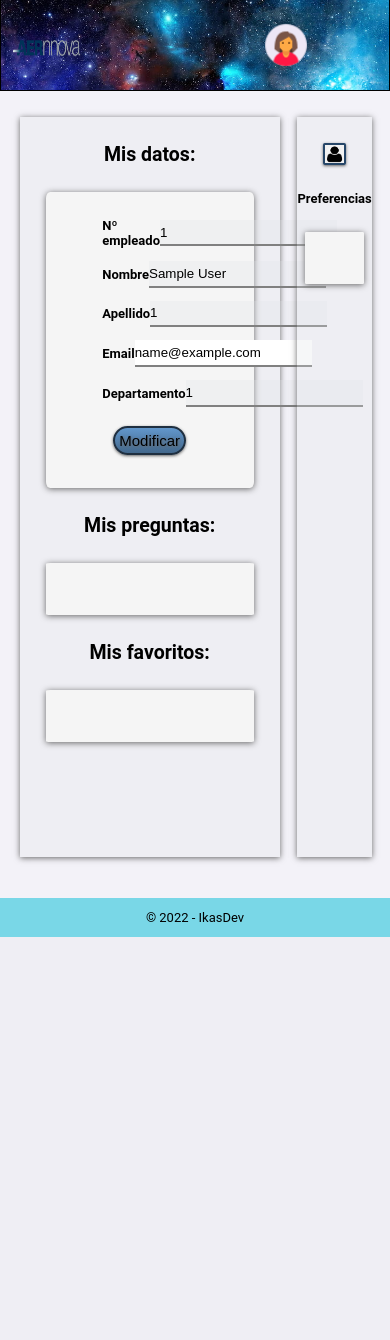
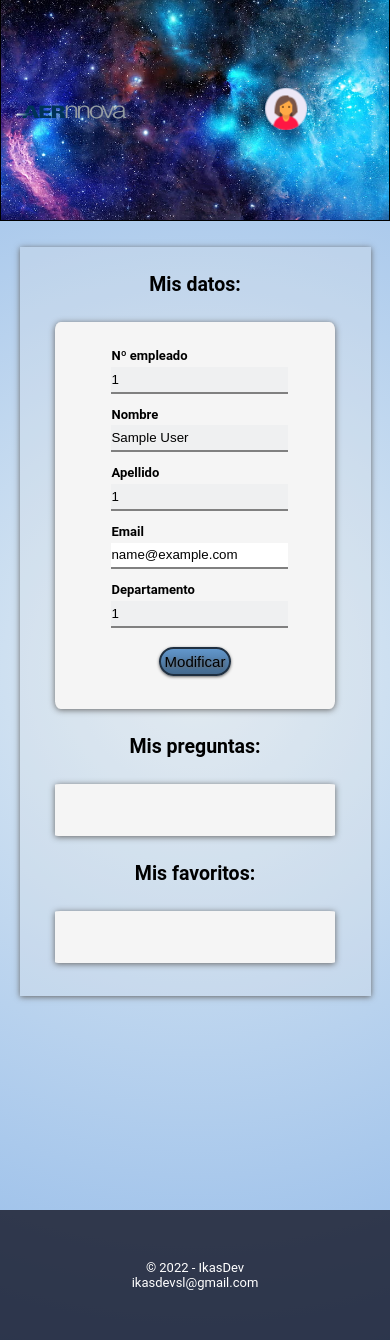
Before and after one commit to reto1-ikadev/reto2, a PHP site: page /controladores/miPerfil.php in a window 390 px wide. Before the commit the page ends 937 px from the top, so only its background shows below. Run offline with PHP 8.4, Linux system fonts and the light colour scheme; the visitor is signed in with stand-in values (Sample User, id 1); data that the repository does not hold is empty; some libraries are stand-ins or nearby versions.

Commit message:
responsive miPerfil

```diff
--- a/paginas/js/login.js
+++ b/paginas/js/login.js
@@ -4,3 +4,5 @@
 document.getElementById("registro").addEventListener('click', function() {
     window.open("controladores/registro.php");
 });
+//Se crea una cookie con los valores por defecto de preferencias.
+document.cookie = "preferencias = roboto,#0a0a0a,14 ";"max-age=360000;path=/";
--- a/paginas/js/miPerfil.js
+++ b/paginas/js/miPerfil.js
@@ -48,43 +48,44 @@
   //no puede tener return
   console.log("funcion generar preferencias");
   let pref = document.getElementById("pref");
-  let division = document.createElement("div");
-  division.setAttribute("class", "preferencias");
+  let division = document.createElement("form");
+  division.setAttribute("class", "formulario2");
   division.innerHTML =
-    "<form id='formulario2'>" +
-      "<div id= 'division'>" +
+
         "<h4>Tipo de fuente:</h4>" +
 
         "<div class='linea'>" +
+          "<label for='courier'>Maquina de escribir</label>" +
           "<input type='radio' name='fuente' id='courier' value = 'courier'>" +
-          "<label for='courier'>Maquina de escribir</label>" +
+
         "</div>" +
 
         "<div class='linea'>" +
+            "<label for='arial'>Clasica</label>" +
             "<input type='radio' name='fuente' id='arial' value = 'arial'>" +
-            "<label for='arial'>Clasica</label>" +
+
         "</div>" +
 
         "<div class='linea'>" +
+          "<label for='cursiva'>Cursiva</label>" +
             "<input type='radio' name='fuente' id='cursiva' value = 'cursiva'>" +
-            "<label for='cursiva'>Cursiva</label>" +
+
         "</div>" +
         "<div class='linea'>" +
+          "<label for='roboto'>Por defecto</label>" +
             "<input type='radio' name='fuente' id='roboto' value = 'roboto' checked>" +
-            "<label for='roboto'>Por defecto</label>" +
+
         "</div>" +
-        "<div>" +
+        "<div class='lineaA'>" +
             "<h4>Color de la fuente:</h4>" +
             "<input type='color' name='color' id='color' value='"+preferencias[1]+"'>" +
         "</div>" +
-        "<div >" +
+        "<div class= 'lineaA' >" +
             "<h4>Tamaño de la letra:</h4>" +
             "<input type='range' name = 'size' id= 'size' min ='10' max = '20' value='"+preferencias[2]+"'>" +
         "</div>" +
         "<div class='botones'>" +
-          "<button class='boton' id='enviarPref' type='submit'>Enviar</button>" +
-      "</div>" +
-    "</form>";
+          "<button class='boton' id='enviarPref' type='submit'>Enviar</button>";
   pref.appendChild(division);
   var botonEnviar = document.getElementById("enviarPref");
   console.log(botonEnviar);
--- a/paginas/styles/miPerfil.css
+++ b/paginas/styles/miPerfil.css
@@ -17,6 +17,9 @@
 }
 
 body{
+    background: rgb(228,238,244);
+    background: radial-gradient(circle, rgba(228,238,244,1) 0%, rgba(148,187,233,1)100%);
+    min-height: 100vh;
     display:flex;
     justify-content: center;
     display: grid;
@@ -70,6 +73,7 @@
     gap: 1em;
     padding-top: 2em;
     padding-bottom: 2em;
+
 }
 /*****************************DIVISIONES INTERIORES DE MIS PREGUNTAS Y MIS FAVORITOS*****************************/
 .pregunta, .favorito{
@@ -92,7 +96,6 @@
 
 }
 
-
 .material-symbols-outlined{
     color:rgb(144, 103, 26);
 }
@@ -105,32 +108,37 @@
     padding: .2em;
 }
 /******************************FORMULARIO PARA MOSTRAR LOS DATOS*************************************/
-form {
+form{
     display: flex;
     flex-direction: column;
     align-items: center;
     gap: 1em;
-    width: 65%;
+    width: 85%;
+    /*El width tiene que ser 85%, si se pone menos, en tamaño
+    de pantalla menor a 1200px se juntan demasiado los inputs y los label*/
 }
-#formulario2{
+.formulario2{
+    width: 100%;
+    padding: 1em;
+    justify-content: flex-start;
+}
+
+
+.linea, .lineaA, .lineaF{
     width: 100%;
     display:flex;
+    justify-content: space-between;
+}
+.lineaA{
     flex-direction: column;
     align-items: flex-start;
-    padding: 1em;
-}
-
-.linea{
-    padding-bottom:0.2em ;
 }
 
 .lineaF{
     width: 70%;
-    display: flex;
-    justify-content: space-between;
     align-items: center;
 }
-
+/**************************************BOTONES*******************************************************/
 #botones{
     display:flex;
     justify-content: center;
@@ -163,11 +171,15 @@
     background: -moz-linear-gradient(top, #999999, #000000)
    }
 /**********************************LATERAL ********************************************/
-
-
 #fotoPerfil{
-    width: 30%;
+    width: 50%;
     padding-top: 2em;
+}
+.avatar{
+    width: 100%;
+    border-radius: 8%;
+    box-shadow: 0px 1px 3px #666666;
+    border: 2px solid #264668;
 }
 input[type="text"]{
     border:0;
@@ -197,13 +209,79 @@
     align-items: center;
     gap:2em;
 }
-.avatar{
-    width: 100%;
-    border-radius: 8%;
-    box-shadow: 0px 1px 3px #666666;
-    border: 2px solid #264668;
-}
+
 div[class='linea']:hover{
     color:rgb(9, 9, 134);
     font-weight: 500;
 }
+
+@media screen and (max-width: 590px) {
+    #aside{
+        visibility: collapse;
+    }
+    .lineaF{
+        flex-direction: column;
+        align-items: flex-start;
+    }
+  }
+@media screen and (max-width: 770px){
+    #fotoPerfil{
+        display: none;
+    }
+    #pref{
+        width: 95%;
+    }
+    #aside{
+        justify-content: center;
+    }
+  }
+@media screen and (max-width: 990px) {
+    #contenedor{
+        display:grid;
+        grid-template-columns: 100%;
+        grid-template-rows: 80% 20% ;
+        grid-template-areas:
+        "main"
+        "aside";
+        gap: 1%;
+    }
+    #aside{
+        flex-direction: row;
+    }
+    .formulario2{
+        display:flex;
+        flex-direction: row;
+        flex-wrap: wrap;
+    }
+    .formulario2 > .botones{
+        width: 100%;
+       text-align: center;
+    }
+    .linea, .lineaA, .lineaF{
+        width: initial; /*Hace que no tome el valor del width cuando coja la mediaquery*/
+        gap:.3em;
+    }
+    #fotoPerfil{
+        width: 16%;
+        padding-left: 2em;
+    }
+    .avatar{
+        width: 100%;
+        border-radius: 8%;
+        box-shadow: 0px 1px 3px #666666;
+        border: 2px solid #264668;
+    }
+    #aside > h4{
+        display:none;
+    }
+    #aside > .division{
+        padding-top: initial;
+        padding-bottom: initial;
+        margin-right:1em ;
+    }
+    .lineaF{
+        width: 70%;
+        justify-content: space-between;
+    }
+
+  }
--- a/paginas/styles/style.css
+++ b/paginas/styles/style.css
@@ -9,13 +9,14 @@
     font-family: Roboto;
     font-size: 13px;
     color: black;
+
 }
 
 header {
     grid-area: header;
     margin: 0 auto;
     width: 100%;
-    height: 7em;
+    height: 17em;
     border: 1px solid #000;
     border-top: 0px;
     background-image: url(/img/header.jpeg);
@@ -95,12 +96,13 @@
     display:  flex;
     min-height: 3em;
     flex-direction: column;
-    background-color: #54cfe2c2;
+    background-color: #0c0c1bc2;
     justify-content: center;
-
+    height: 10em;
 }
 
 footer div.container{
+    color: white;
     display: flex;
     justify-content: center;
     align-items: center;
--- a/paginas/views/misRespuestas.view.php
+++ b/paginas/views/misRespuestas.view.php
@@ -23,14 +23,14 @@
         <div class="division">
 
             <p></p>
-            <h4>Respuestas:</h4>
+            <h2>Respuestas:</h2>
 
                 <?php
                     if($respuesta != null){
                         foreach ($respuesta as $id => $value) {?>
                             <div class='interior'>
                                 <div class = 'numEmple'>
-                                    <?="nº empleado " . $value['empleado']. " Nombre: ". $value['nombreEmpleado'] ." ".$value['apellido']?>
+                                   <h3 class ='tituloR'> <?="nº empleado " . $value['empleado']. " Nombre: ". $value['nombreEmpleado'] ." ".$value['apellido']?></h3>
                                 </div>
                                 <?=  $value['contenido'] ?>
                             </div>
--- a/paginas/views/parcial/footer.php
+++ b/paginas/views/parcial/footer.php
@@ -1,5 +1,6 @@
 <footer>
     <div class="container">
         <p class="text-center">© 2022 - IkasDev</p>
+        <p>ikasdevsl@gmail.com</p>
     </div>
 </footer>
--- a/paginas/views/parcial/header.php
+++ b/paginas/views/parcial/header.php
@@ -1,3 +1,4 @@
+<!DOCTYPE html>
 <html lang="en">
 
 <head>
@@ -6,6 +7,7 @@
     <meta name="viewport" content="width=device-width, initial-scale=1.0">
     <title>Document</title>
     <link rel="stylesheet" href="/styles/style.css">
+    <meta name="viewport" content="width=device-width, initial-scale=1.0">
     <link rel="stylesheet" href="https://fonts.googleapis.com/css2?family=Material+Symbols+Outlined:opsz,wght,FILL,GRAD@20..48,100..700,0..1,-50..200" />
     <?php
     foreach ($css as $css) {
```
Also changed, not shown: paginas/styles/misRespuestas.css (+37 -10 lines), paginas/img/fondo.jpg (added).
